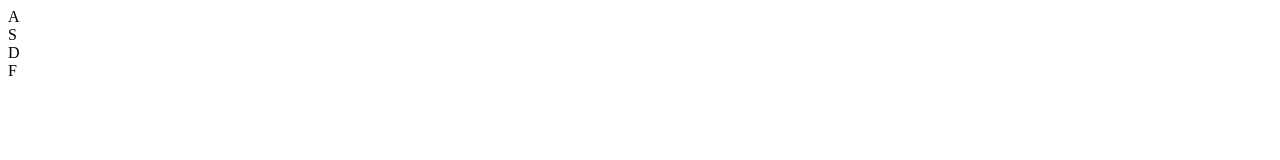
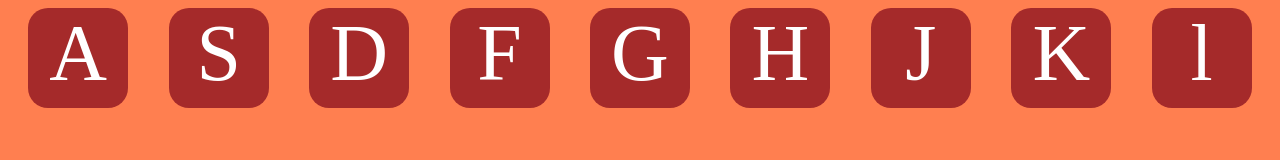
Before and after one commit to surbhi49/sounds, a plain HTML site: page index.html in a window 1280 px wide. Drawn offline with Linux system fonts and the light colour scheme.

Commit message:
initial project

```diff
--- a/assets/css/index.css
+++ b/assets/css/index.css
@@ -1,65 +1,167 @@
-/*body{
+body{
     background-color: coral;
-}
-section.sound{
-    display: flex;
-    justify-content: space-between;
+
 }
 
+.sounds{  display:flex;
+    justify-content: space-around;}
+
+
 .sounds .sound1{
-    display:flex;
-    justify-content: space-around;
+
     background-color:brown;
-    width:200px;
-    height:200px;
+    width:100px;
+    height:100px;
+    border-radius: 20px;
+    font-size: 5em;
+    text-align: center;
+   display: inline-block;
+   color: white;
+   transition: all 5s;
 }
+.sound1:hover{
+     width:150px;
+     height:150px;
+     text-align: center;
+     font-size:7em;
+}
+
 
 .sounds .sound2{
     background-color:brown;
-    width:200px;
-    height:200px;
+    width:100px;
+    height:100px;
+    border-radius: 20px;
+    font-size: 5em;
+    text-align: center;
+   display: inline-block;
+   color: white;
+}
+.sound2:hover{
+    width:150px;
+    height:150px;
+    text-align: center;
+    font-size:7em;
 }
 
 .sounds .sound3{
     background-color:brown;
-    width:200px;
-    height:200px;
+    width:100px;
+    height:100px;
+    border-radius: 20px;
+    font-size: 5em;
+    text-align: center;
+   display: inline-block;
+   color: white;
 }
+.sound3:hover{
+    width:150px;
+    height:150px;
+    text-align: center;
+    font-size:7em;
+}
+
 
 .sounds .sound4{
     background-color:brown;
-    width:200px;
-    height:200px;
+    width:100px;
+    height:100px;
+    border-radius: 20px;
+    font-size: 5em;
+    text-align: center;
+   display: inline-block;
+   color: white;
 }
+.sound4:hover{
+    width:150px;
+    height:150px;
+    text-align: center;
+    font-size:7em;
+}
+
 
 .sounds .sound5{
     background-color:brown;
-    width:200px;
-    height:200px;
+    width:100px;
+    height:100px;
+    border-radius: 20px;
+    font-size: 5em;
+    text-align: center;
+   display: inline-block;
+   color: white;
 }
+.sound5:hover{
+    width:150px;
+    height:150px;
+    text-align: center;
+    font-size:7em;
+}
+
 
 .sounds .sound6{
     background-color:brown;
-    width:200px;
-    height:200px;
+    width:100px;
+    height:100px;
+    border-radius: 20px;
+    font-size: 5em;
+    text-align: center;
+   display: inline-block;
+   color: white;
+}
+.sound6:hover{
+    width:150px;
+    height:150px;
+    text-align: center;
+    font-size:7em;
 }
 
 .sounds .sound7{
     background-color:brown;
-    width:200px;
-    height:200px;
+    width:100px;
+    height:100px;
+    border-radius: 20px;
+    font-size: 5em;
+    text-align: center;
+   display: inline-block;
+   color: white;
+}
+.sound7:hover{
+    width:150px;
+    height:150px;
+    text-align: center;
+    font-size:7em;
 }
 
 .sounds .sound8{
     background-color:brown;
-    width:200px;
-    height:200px;
+    width:100px;
+    height:100px;
+    border-radius: 20px;
+    font-size: 5em;
+    text-align: center;
+   display: inline-block;
+   color: white;
+}
+.sound8:hover{
+    width:150px;
+    height:150px;
+    text-align: center;
+    font-size:7em;
 }
 
 .sounds .sound9{
     background-color:brown;
-    width:200px;
-    height:200px;
+    width:100px;
+    height:100px;
+    border-radius: 20px;
+    font-size: 5em;
+    text-align: center;
+   display: inline-block;
+   color: white;
 }
-
-*/
+.sound9:hover{
+    width:150px;
+    height:150px;
+    text-align: center;
+    font-size:7em;
+}
--- a/index.html
+++ b/index.html
@@ -14,11 +14,11 @@
     <div class="sound2"><audio id="clap" src="assets/sound/clap.wav"></audio>S</div>
       <div class="sound3"><audio id="hihat" src="assets/sound/hihat.wav"></audio>D</div>
         <div class="sound4"><audio id="kick"  src="assets/sound/kick.wav"></audio>F</div>
-            <div class="sound5"> <audio id="openhat" src="assets/sound/openhat.wav">G</audio></div>
-                <div class="sound6"> <audio id="ride"  src="assets/sound/ride.wav">H</audio></div>
-                    <div class="sound7"> <audio id="snare"  src="assets/sound/snare.wav">J</audio></div>
-                        <div class="sound8"> <audio id="tink" src="assets/sound/tink.wav">K</audio></div>
-                            <div class="sound9"> <audio id="tom"  src="assets/sound/tom.wav">L</audio></div>
+            <div class="sound5"> <audio id="openhat" src="assets/sound/openhat.wav"></audio>G</div>
+                <div class="sound6"> <audio id="ride"  src="assets/sound/ride.wav"></audio>H</div>
+                    <div class="sound7"> <audio id="snare"  src="assets/sound/snare.wav"></audio>J</div>
+                        <div class="sound8"> <audio id="tink" src="assets/sound/tink.wav"></audio>K</div>
+                            <div class="sound9"> <audio id="tom"  src="assets/sound/tom.wav"></audio>l</div>
     </div>
     </section>
 </body>
```
